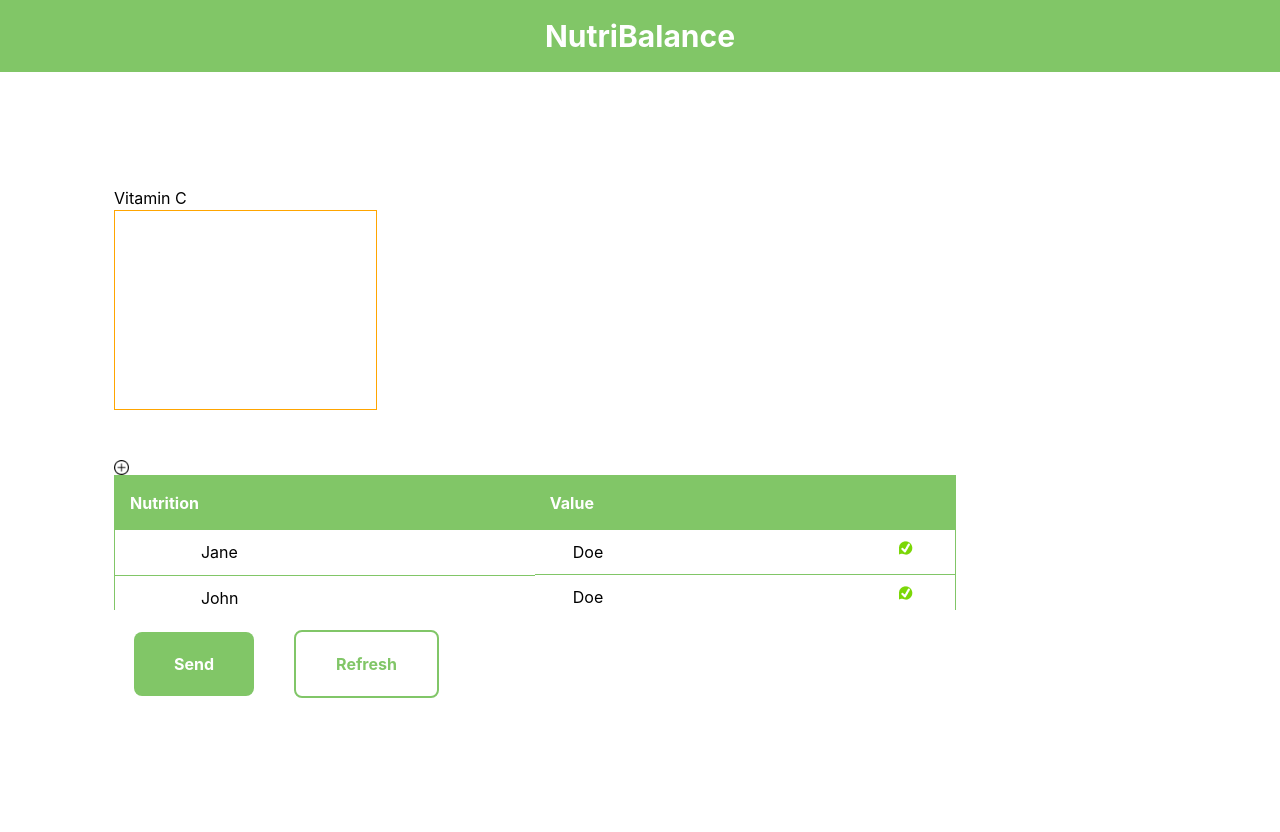
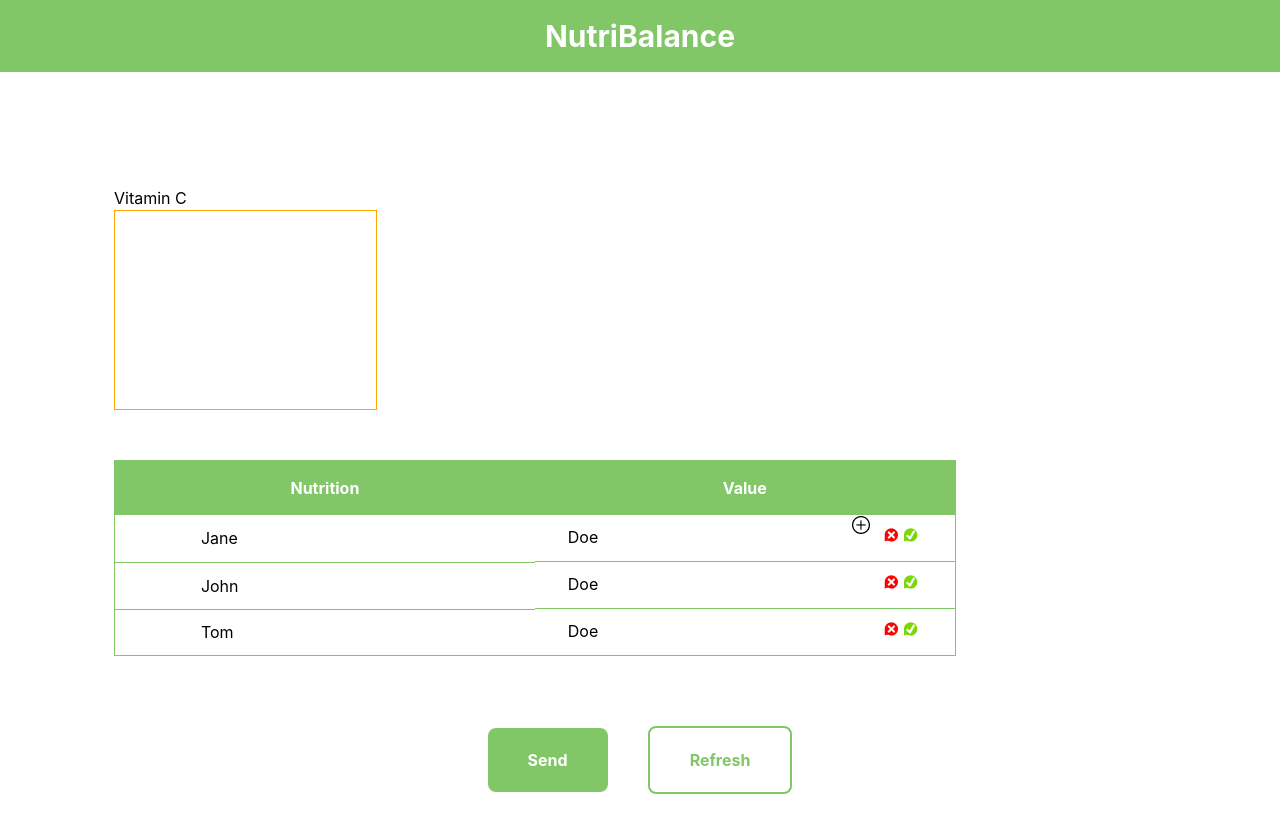
Before and after one commit to kckoh/vdm-hackathon-NutriBalance, a React (Create React App) app in the folder frontend/: page /submit in a window 1280 px wide. Shown: the top 832 px of the page. Built offline with nearby package versions, Linux system fonts and the light colour scheme.

Commit message:
feat: add buttons in the table

```diff
--- a/frontend/src/Components/Table/index.js
+++ b/frontend/src/Components/Table/index.js
@@ -47,15 +47,15 @@ const data = [
 
 
     return (
-      <div style={{maxHeight: '150px', overflowY:'scroll', width: 'inline-block'}}>
-       <span>
-              <img onClick={addRow} style={{width: '15px', height: '15px'}} src='/Icons/addIcon.png'/>
-            </span>
+      <div style={{maxHeight: '250px', overflowY:'scroll', width: 'inline-block'}}>
+       <button style={{position: 'absolute', top: '64.5%', right: '32%', zIndex: 99}}>
+              <img onClick={addRow} style={{width: '18px', height: '18px' }} src='/Icons/addIcon.png'/>
+            </button>
       <table style={{border:"1px solid #81C667", width: '80%', borderSpacing: '0'}}>
         <thead style={{background:"#81C667", width: '100%', color: '#fff', position: 'sticky'}}>
          <tr>
-            <th style={{padding: '15px', textAlign: 'left', }} >Nutrition</th>
-            <th style={{padding: '15px', textAlign: 'left', }}>Value
+            <th style={{padding: '15px', textAlign: 'center', }} >Nutrition</th>
+            <th style={{padding: '15px', textAlign: 'center', }}>Value
       </th>
          </tr>
         </thead>
@@ -71,9 +71,14 @@ const data = [
                     <input style={{border: '0px', backgroundColor: 'transparent'}}  placeholder= "Enter text" onChange={(e)=>correctInput(e, row.Value, 'Value')} value={row.Value}/>
 
                     </div>
-                      <span style={{width: '20px', height: '20px'}}>
+                    <div>
+                    <button style={{width: '20px', height: '20px'}}>
+                        <img src='/Icons/closeIcon.png'/>
+                      </button>
+                      <button style={{width: '20px', height: '20px'}}>
                         <img src='/Icons/correctionIcon.png'/>
-                      </span>
+                      </button>
+                      </div>
                     </td>
               </tr>
             );
--- a/frontend/src/Pages/SubmitInfoPage.js
+++ b/frontend/src/Pages/SubmitInfoPage.js
@@ -13,6 +13,7 @@ function SubmitInfoPage() {
 
       </div>
         <Table />
+        <div style={{marginTop: '50px', textAlign: 'center'}}>
         <Link to='/result'>
               <Button className="text-white bg-[#81C667]">
                 Send
@@ -24,6 +25,7 @@ function SubmitInfoPage() {
               >
                 Refresh
               </Button>
+              </div>
     </div>
   );
 }
```
